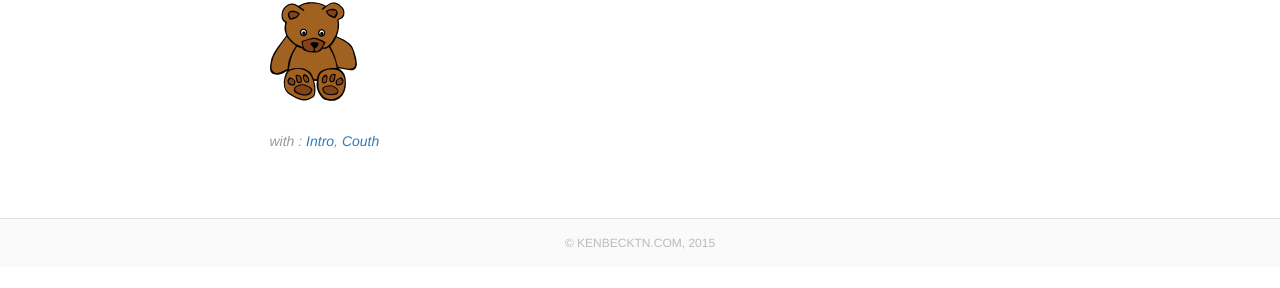
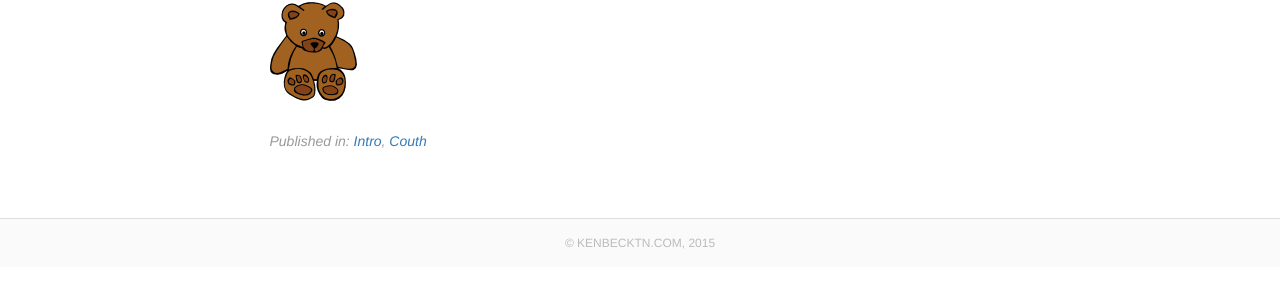
Before and after one commit to couthcommander/couthcommander.github.io, a Jekyll site: the page built from _posts/2015-01-05-intro.md, in a window 1280 px wide. Shown: the part 277-565 px from the top of the page. Built offline with Jekyll 4.4.1, drawn with Linux system fonts in a browser that asks for light colours; Markdown is read by kramdown in place of the engine named in the settings.

Commit message:
fix tag line

```diff
--- a/_layouts/post.html
+++ b/_layouts/post.html
@@ -14,7 +14,7 @@ layout: default
         {{ content }}
 
         {% if post.tags.size > 0 %}
-            {% capture tags_content %} with {% if post.tags.size == 1 %}<i class="fa fa-tag"></i>{% else %}<i class="fa fa-tags"></i>{% endif %}: {% endcapture %}
+            {% capture tags_content %} Published in: {% endcapture %}
             {% for post_tag in post.tags %}
                 {% for data_tag in site.data.tags %}
                     {% if data_tag.slug == post_tag %}
```
